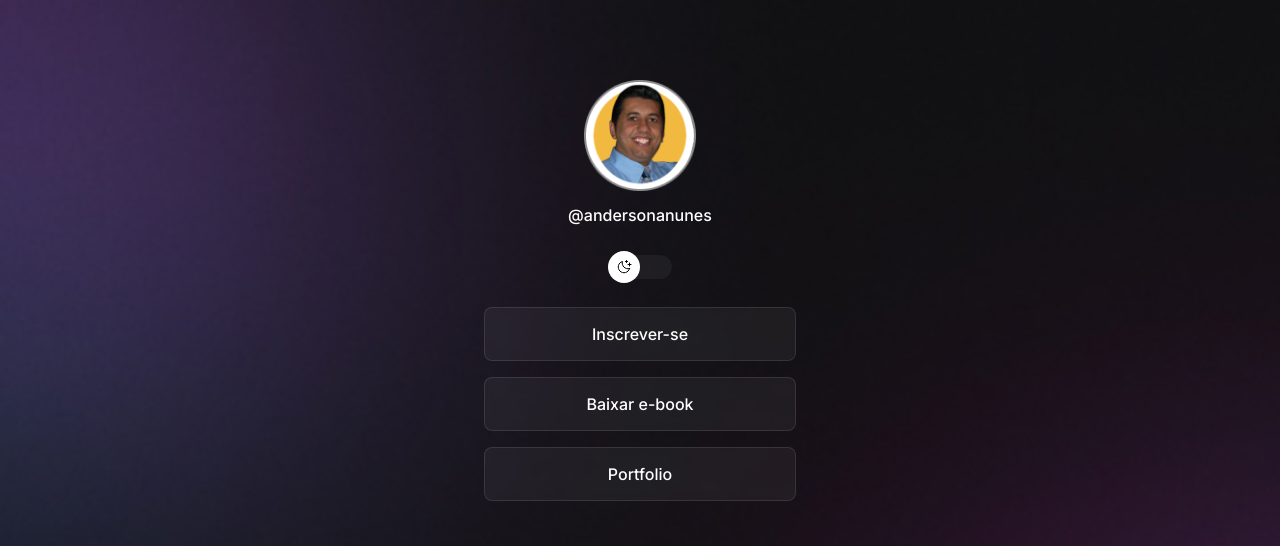
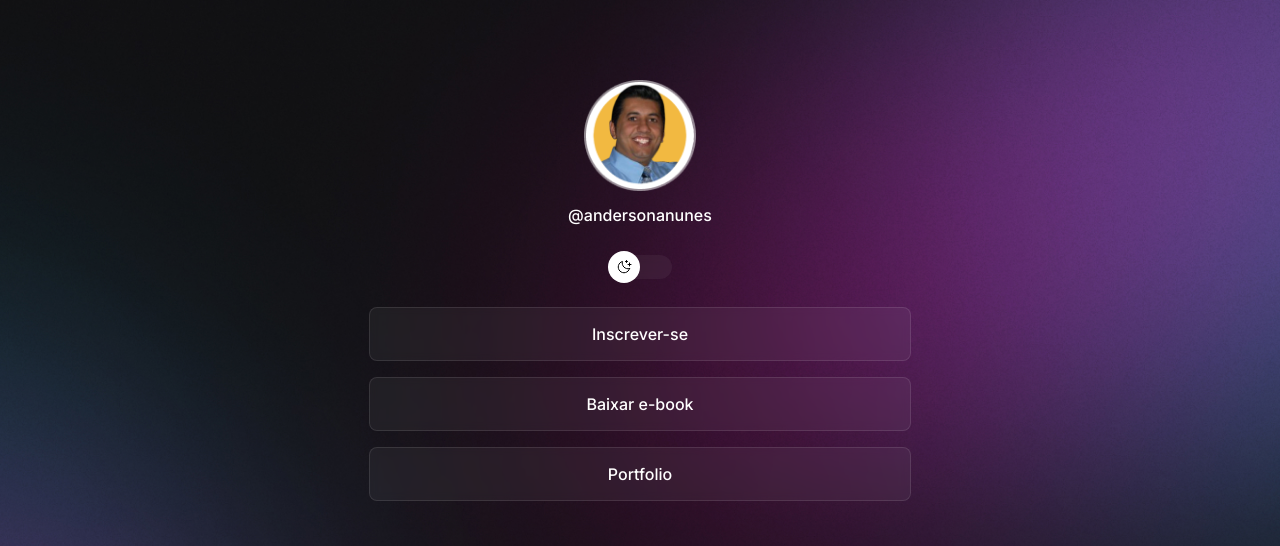
Before and after one commit to andersonanunes/discover, a plain HTML site: page index.html in a window 1280 px wide. Shown: the top 546 px of the page. Drawn offline with nearby package versions, Linux system fonts and the light colour scheme.

Commit message:
feat: add media queries

```diff
--- a/styles/styles.css
+++ b/styles/styles.css
@@ -29,6 +29,7 @@ body {
     background-repeat: no-repeat;
     backgroung-position: top center;
     background-size: cover;
+    height: 100vh;
 }
 
 /* outra forma de declarar o css em um único item short hand (atalho)
@@ -42,7 +43,8 @@ body * {
 }
 
 #container {
-    width: 360px;
+    width: 100%;
+    max-width: 590px;
     margin: 56px auto 0px;
     padding: 0 24px;
 }
@@ -163,3 +165,13 @@ footer a {
 footer a:hover {
     color: #ffce00;
 }
+
+@media (min-width:700px) {
+    :root {
+        --bg-url: url(../assets/bg-desktop.jpg);
+    }
+
+    .light {
+        --bg-url: url(../assets/bg-desktop-light.jpg);
+    }
+}
```
